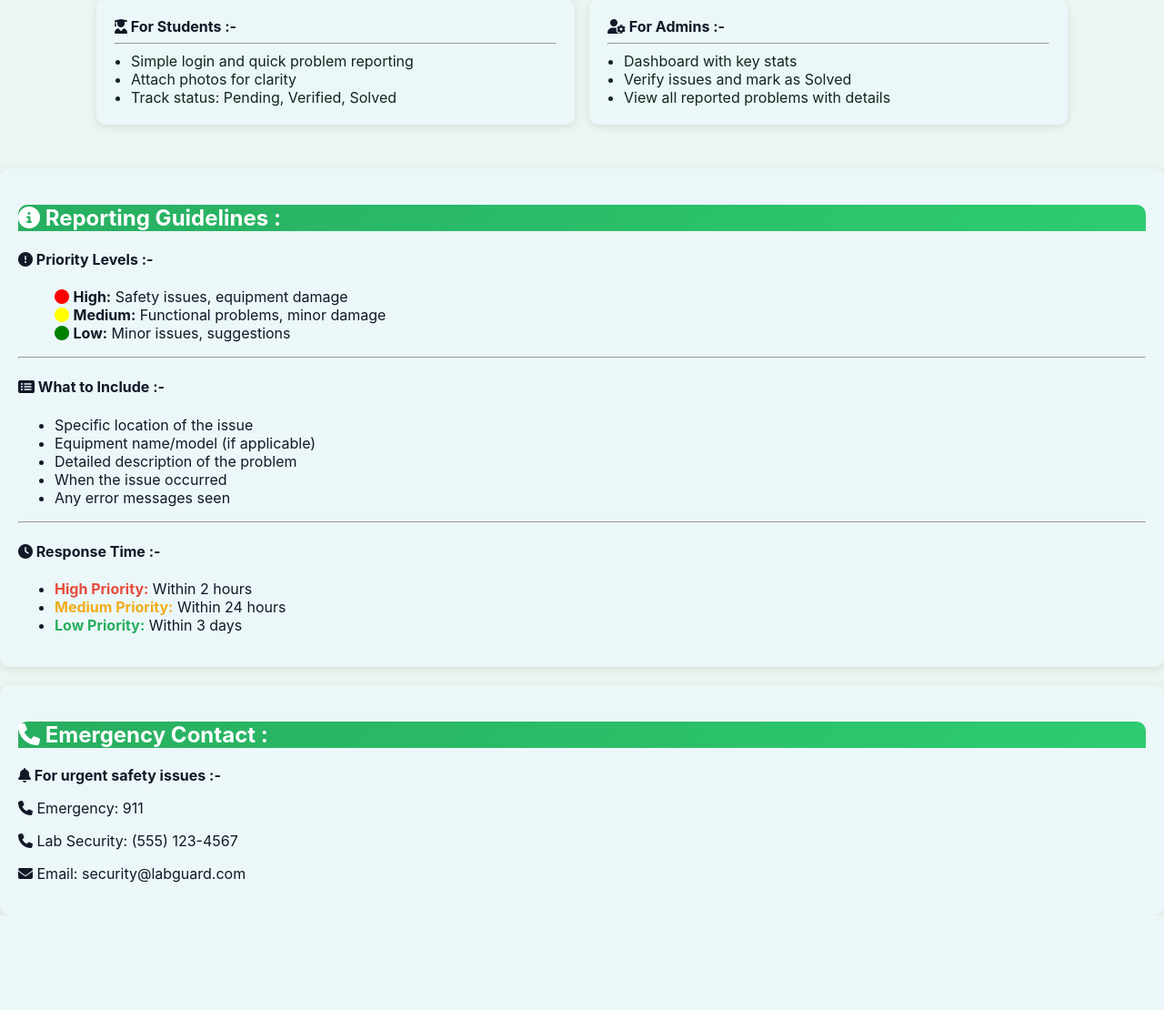
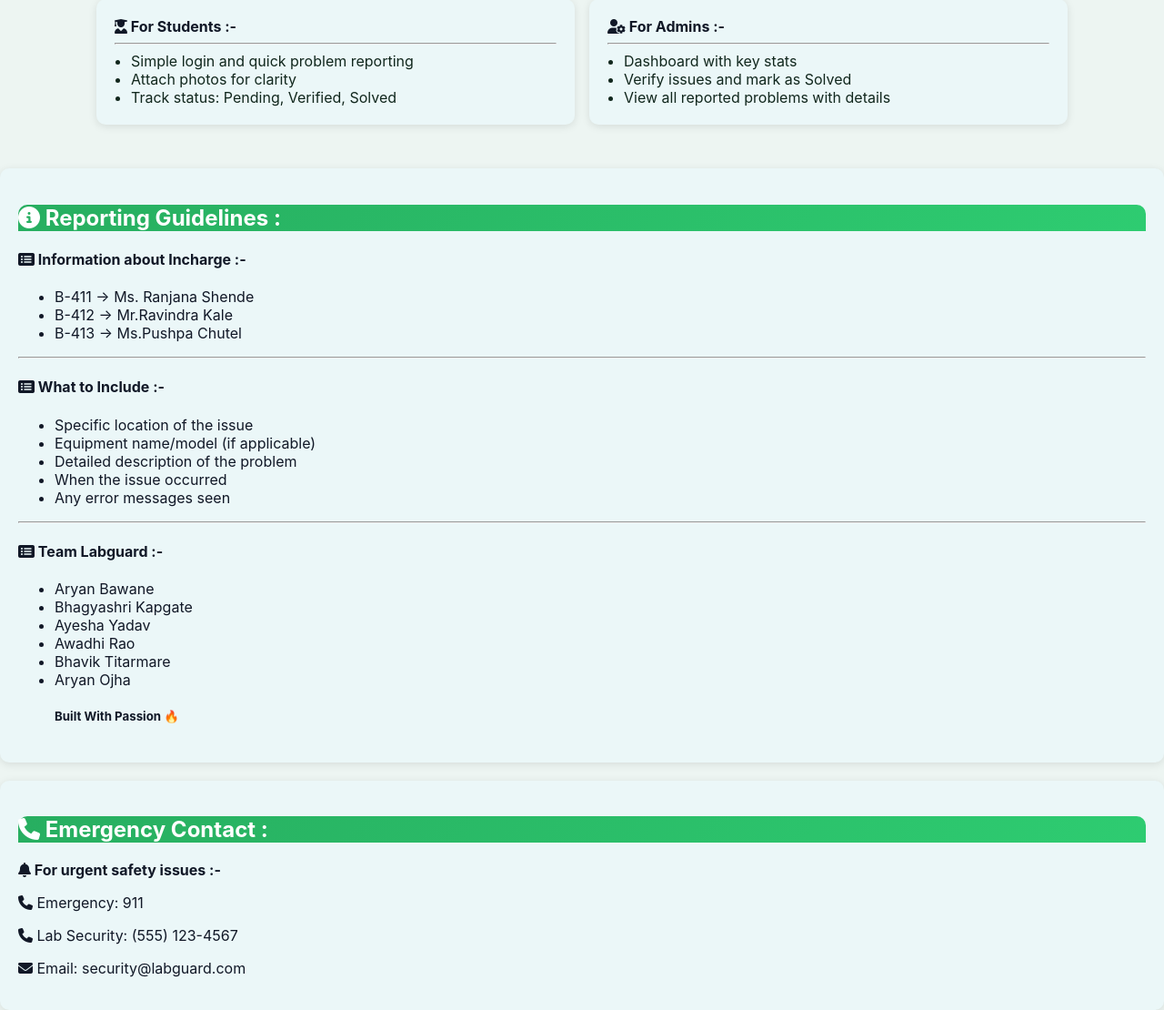
Before and after one commit to bhagyashrikapgate164/labguard-minor-project, a PHP site: page /about.php in a window 1280 px wide. Shown: the part 227-1337 px from the top of the page at 91% size. Before the commit the page ends 1233 px from the top, so only its background shows below. Run offline with PHP 8.4, Linux system fonts and the light colour scheme.

Commit message:
update about page

```diff
--- a/about.php
+++ b/about.php
@@ -92,11 +92,13 @@ require_once __DIR__ . '/includes/auth.php';
                         <h2 class="mb-0"><i class="fas fa-info-circle me-2"></i>      Reporting Guidelines :   </h2>
                     </div>
                     <div class="card-body">
-                        <h4><i class="fas fa-exclamation-circle"></i>  Priority Levels :-</h4>
-                        <ul class="list-unstyled" style="list-style-type: none;">
-                            <li ><i  class="fas fa-circle text-danger me-2" style="color: red;"></i> <strong >High:</strong> Safety issues, equipment damage</li>
-                            <li><i class="fas fa-circle text-warning me-2" style="color: yellow;"></i> <strong >Medium:</strong> Functional problems, minor damage</li>
-                            <li><i class="fas fa-circle text-success me-2" style="color: green;"></i> <strong >Low:</strong> Minor issues, suggestions</li>
+
+                        <h4><i class="fas fa-list-alt"></i> Information about Incharge  :-</h4>
+                        <ul>
+                            <li>B-411 -> Ms. Ranjana Shende</li>
+                            <li>B-412 -> Mr.Ravindra Kale</li>
+                            <li>B-413 -> Ms.Pushpa Chutel</li>
+
                         </ul>
 
                         <hr>
@@ -112,12 +114,18 @@ require_once __DIR__ . '/includes/auth.php';
 
                         <hr>
 
-                        <h4><i class="fas fa-clock"></i>  Response Time :-</h4>
-                        <ul class="list-unstyled" >
-                            <li ><strong style="color: #e74c3c;">High Priority:</strong> Within 2 hours</li>
-                            <li><strong style=" color: #f0ac19ff;">Medium Priority:</strong> Within 24 hours</li>
-                            <li><strong style="color: #27ae60;">Low Priority:</strong> Within 3 days</li>
+                         <h4><i class="fas fa-list-alt"></i> Team Labguard :-</h4>
+                        <ul>
+                            <li> Aryan Bawane</li>
+                            <li>Bhagyashri Kapgate</li>
+                            <li>Ayesha Yadav</li>
+                            <li>Awadhi Rao</li>
+                            <li>Bhavik Titarmare</li>
+                            <li>Aryan Ojha</li>
+                            <h5>Built With Passion 🔥</h5>
                         </ul>
+
+
                     </div>
                 </div>
 
--- a/student_dashboard.php
+++ b/student_dashboard.php
@@ -199,8 +199,8 @@ if ($res = $conn->query("SELECT COUNT(*) FROM problems WHERE student_id=" . (int
 			</select>
 			<label class="label" for="description">Description</label>
 			<textarea id="description" name="description" rows="3" required></textarea>
-			<label class="label" for="image">Upload Image (optional, JPG/PNG)</label>
-			<input class="input" type="file" id="image" name="image" accept="image/jpeg,image/png" />
+			<label class="label" for="image" >Upload Image (optional, JPG/PNG)</label>
+			<input class="input" type="file" id="image" name="image" accept="image/jpeg,image/png" required />
 			<div class="help">Max 5MB</div>
 			<div style="margin-top:12px;">
 				<button class="btn" type="submit">Submit Report</button>
```
